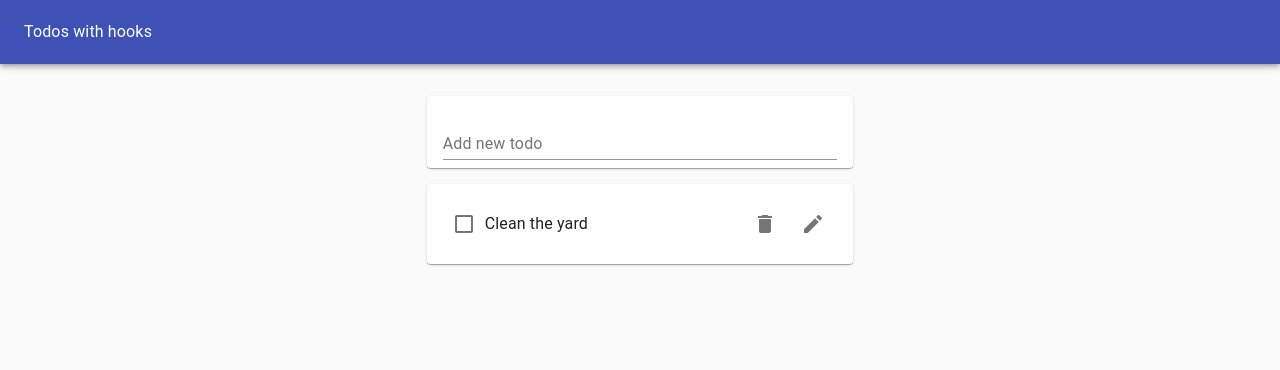
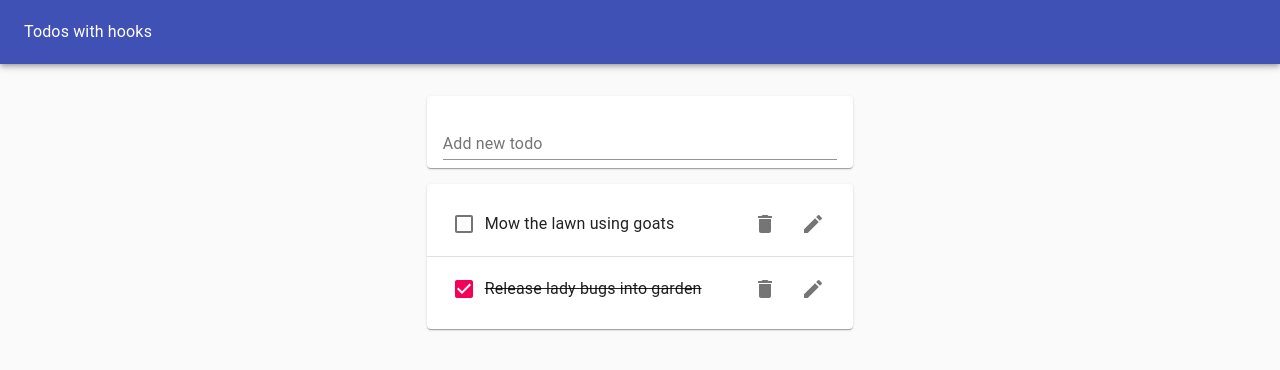
Before and after one commit to mayanhavoc/todo_react_hooks, a React (Create React App) app: page / in a window 1280 px wide. Shown: the top 370 px of the page. Built offline with nearby package versions, Linux system fonts and the light colour scheme.

Commit message:
cleaning branch commits

```diff
--- a/src/EditTodoForm.js
+++ b/src/EditTodoForm.js
@@ -1,8 +1,10 @@
-import React from 'react';
+import React, { useContext } from 'react';
 import useInputState from './hooks/useInputState';
 import TextField from '@material-ui/core/TextField';
+import { TodosContext } from './context/todos.context';
 
-function EditTodoForm({ id, task, editTodo, toggleEditForm }) {
+function EditTodoForm({ id, task, toggleEditForm }) {
+    const { editTodo } = useContext(TodosContext);
     const [value, handleChange, reset] = useInputState(task);
     return (
         <form onSubmit={(e) => {
--- a/src/Todo.js
+++ b/src/Todo.js
@@ -1,4 +1,4 @@
-import React from 'react';
+import React, { useContext } from 'react';
 import EditTodoForm from './EditTodoForm';
 import useToggle from './hooks/useToggle';
 import ListItem from '@material-ui/core/ListItem';
@@ -8,10 +8,10 @@ import IconButton from '@material-ui/core/IconButton';
 import DeleteIcon from '@mui/icons-material/Delete';
 import EditIcon from '@mui/icons-material/Edit';
 import ListItemSecondaryAction from '@material-ui/core/ListItemSecondaryAction';
+import { TodosContext } from './context/todos.context';
 
-
-
-function Todo({ id, task, completed, removeTodo, toggleTodo, editTodo }) {
+function Todo({ id, task, completed }) {
+    const { removeTodo, toggleTodo }= useContext(TodosContext);
     const [isEditing, toggle] = useToggle(false); // defaults to false, this is to be safe
     return (
         <ListItem style={{ height: "64px" }}>
@@ -20,7 +20,6 @@ function Todo({ id, task, completed, removeTodo, toggleTodo, editTodo }) {
                 id={id}
                 task={task}
                 toggleEditForm={toggle}
-                editTodo={editTodo}
             />:
             <>
             <Checkbox
--- a/src/TodoApp.js
+++ b/src/TodoApp.js
@@ -1,5 +1,4 @@
-import React, { useEffect } from 'react';
-import useTodoState from './hooks/useTodoState';
+import React from 'react';
 import TodoList from './TodoList';
 import TodoForm from './TodoForm';
 import Typography from '@material-ui/core/Typography';
@@ -7,46 +6,10 @@ import Paper from '@material-ui/core/Paper';
 import AppBar from '@material-ui/core/AppBar';
 import Grid from '@material-ui/core/Grid';
 import Toolbar from '@material-ui/core/Toolbar';
+import { TodosProvider } from './context/todos.context';
 
 
 function TodoApp() {
-    // const initialTodos = JSON.parse(window.localStorage.getItem('todos') || "[]");
-    const initialTodos = [{ id: 1, task: "Clean the yard", completed: false }];
-    const {todos, addTodo, removeTodo, toggleTodo, editTodo } = useTodoState(
-        initialTodos
-        );
-    // const initialTodos = [
-    //     { id: 1, task: "Clean Fishtank", completed: false },
-    //     { id: 2, task: "Wash Car", completed: true },
-    //     { id: 3, task: "Grow Beard", completed: false }
-    // ];
-    // const [ todos, setTodos ] = useState(initialTodos);
-
-    // useEffect(() => {
-    //     window.localStorage.setItem('todos', JSON.stringify(todos));
-    // }, [todos]);
-
-    // const addTodo = newTodoText => {
-    //     setTodos([...todos, {id: uuid(), task: newTodoText, completed: false }]);
-    // }
-    // const removeTodo = todoId => {
-    //     // filter out removed todo
-    //     const updatedTodos = todos.filter(todo => todo.id !== todoId);
-    //     // call setTodos with new todos array
-    //     setTodos(updatedTodos);
-    // }
-    // const toggleTodo = todoId => {
-    //     const updatedTodos = todos.map(todo =>
-    //             todo.id === todoId ? {...todo, completed: !todo.completed} : todo
-    //         );
-    //     setTodos(updatedTodos);
-    // }
-    // const editTodo = (todoId, newTask) => {
-    //     const updatedTodos = todos.map(todo =>
-    //             todo.id === todoId ? {...todo, task: newTask} : todo
-    //         );
-    //     setTodos(updatedTodos);
-    // }
     return (
         <Paper style={{
             padding: 0,
@@ -63,13 +26,10 @@ function TodoApp() {
             </AppBar>
             <Grid container justifyContent="center" style={{marginTop: "1rem"}}>
                 <Grid item xs={11} md={8} lg={4}>
-                    <TodoForm addTodo={addTodo}/>
-                    <TodoList
-                        todos={todos}
-                        removeTodo={removeTodo}
-                        toggleTodo={toggleTodo}
-                        editTodo={editTodo}
-                        />
+                    <TodosProvider >
+                    <TodoForm />
+                    <TodoList />
+                    </TodosProvider>
                 </Grid>
             </Grid>
         </Paper>
--- a/src/TodoForm.js
+++ b/src/TodoForm.js
@@ -1,10 +1,12 @@
-import React from 'react';
+import { useContext } from 'react';
 import TextField from '@material-ui/core/TextField';
 import Paper from '@material-ui/core/Paper';
 import useInputState from './hooks/useInputState';
+import { TodosContext } from './context/todos.context';
 
-function TodoForm({addTodo}) {
+function TodoForm() {
     const [value, handleChange, reset] = useInputState("");
+    const { addTodo } = useContext(TodosContext);
     return (
         <Paper style={{ margin: "1rem 0", padding: "0 1rem"}}>
             <form onSubmit={(e) => {
--- a/src/TodoList.js
+++ b/src/TodoList.js
@@ -1,27 +1,25 @@
-import React from 'react';
+import React, { useContext } from 'react';
 import Todo from './Todo';
 import Paper from '@material-ui/core/Paper';
 import List from '@material-ui/core/List';
 import Divider from '@material-ui/core/Divider';
+import { TodosContext } from './context/todos.context';
 
-
-function TodoList({ todos, removeTodo, toggleTodo, editTodo }) {
+function TodoList() {
+    const {todos} = useContext(TodosContext);
     if(todos.length)
         return (
         <Paper>
             <List>
-                {console.log(todos)}
                 {todos.map((todo, i) => (
-                <>
+                // To add a key to a fragment, we have to use the long-hand version rather than the <></> styntax.
+                <React.Fragment>
                     <Todo
                         {...todo}
                         key={todo.id}
-                        removeTodo={removeTodo}
-                        toggleTodo={toggleTodo}
-                        editTodo={editTodo}
                     />
                     {i < todos.length - 1 && <Divider />}
-                </>
+                </React.Fragment>
                 ))}
             </List>
         </Paper>
--- /dev/null
+++ b/src/context/todos.context.js
@@ -0,0 +1,22 @@
+// todos
+// all methods that interact w/todos
+import React, { createContext } from 'react';
+import useTodoState from '../hooks/useTodoState';
+
+const defaultTodos = [
+    { id: 1, task: "Mow the lawn using goats", completed: false },
+    { id: 2, task: "Release lady bugs into garden", completed: true },
+];
+
+export const TodosContext = createContext();
+
+export function TodosProvider(props){
+    const todosStuff = useTodoState(
+        defaultTodos
+    );
+    return (
+        <TodosContext.Provider value={todosStuff}>
+            {props.children}
+        </TodosContext.Provider>
+    );
+}
--- a/src/hooks/useLocalStorageState.js
+++ b/src/hooks/useLocalStorageState.js
@@ -1,15 +1,16 @@
 import { useState, useEffect } from 'react';
 
-function UseLocalStorageState(key, defaultValue) {
+function useLocalStorageState(key, defaultValue) {
     // make piece of state, based off of value in local storage
     // or if none, use initialValue
     const [state, setState] = useState(() => {
         let val;
         try {
-            val = JSON.parse(localStorage.getItem(key)) || String(defaultValue);
+            val = JSON.parse(
+            window.localStorage.getItem(key) || String(defaultValue));
         }
         catch (e) {
-            val = String(defaultValue);
+            val = defaultValue;
         }
         return val;
     });
@@ -23,4 +24,4 @@ function UseLocalStorageState(key, defaultValue) {
   return [state, setState];
 }
 
-export default UseLocalStorageState;
+export { useLocalStorageState };
--- a/src/hooks/useTodoState.js
+++ b/src/hooks/useTodoState.js
@@ -1,14 +1,14 @@
-import React, { useState } from 'react';
+import { useState } from 'react';
+import { useLocalStorageState } from './useLocalStorageState';
 import { uuid } from 'uuidv4';
-
 
 export default initialTodos => {
     // create space in the state
-    const [ todos, setTodos ] = useState(initialTodos);
+    const [ todos, setTodos ] = useLocalStorageState("todos", initialTodos);
     return {
         todos,
         addTodo: newTodoText => {
-            setTodos([...todos, {id: uuid(),task: newTodoText, completed: false }]);
+            setTodos([...todos, {id: uuid(), task: newTodoText, completed: false }]);
         },
         removeTodo: todoId => {
             // filter out removed todo
@@ -17,9 +17,10 @@ export default initialTodos => {
             setTodos(updatedTodos);
         },
         toggleTodo: todoId => {
+            // filter out removed todo
             const updatedTodos = todos.map(todo =>
-                    todo.id === todoId ? {...todo, completed: !todo.completed} : todo
-                );
+            todo.id === todoId ? {...todo, completed: !todo.completed} : todo);
+            // call setTodos with new todos array
             setTodos(updatedTodos);
         },
         editTodo: (todoId, newTask) => {
@@ -28,5 +29,5 @@ export default initialTodos => {
                 );
             setTodos(updatedTodos);
         }
-    }
-}
+    };
+};
```
Also changed, not shown: 1 other file (tests, documents, lock files or other folders).
